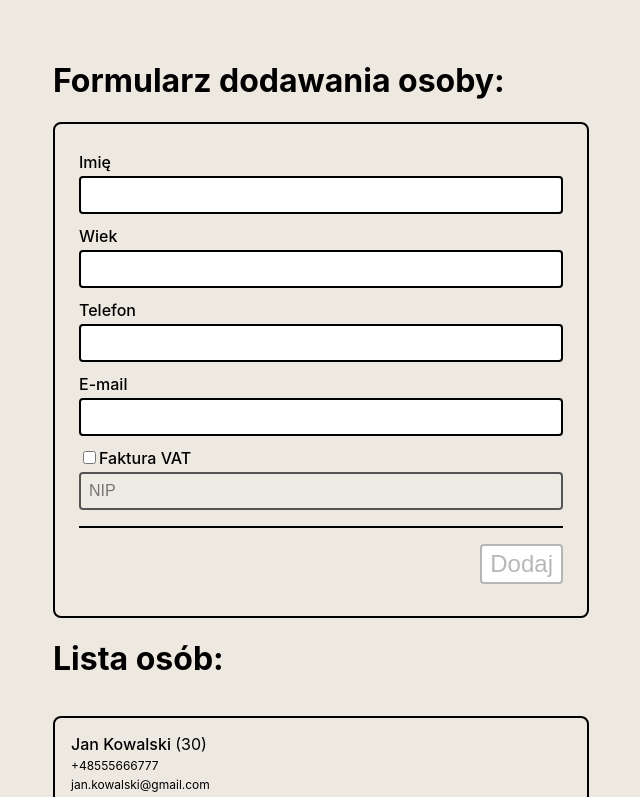
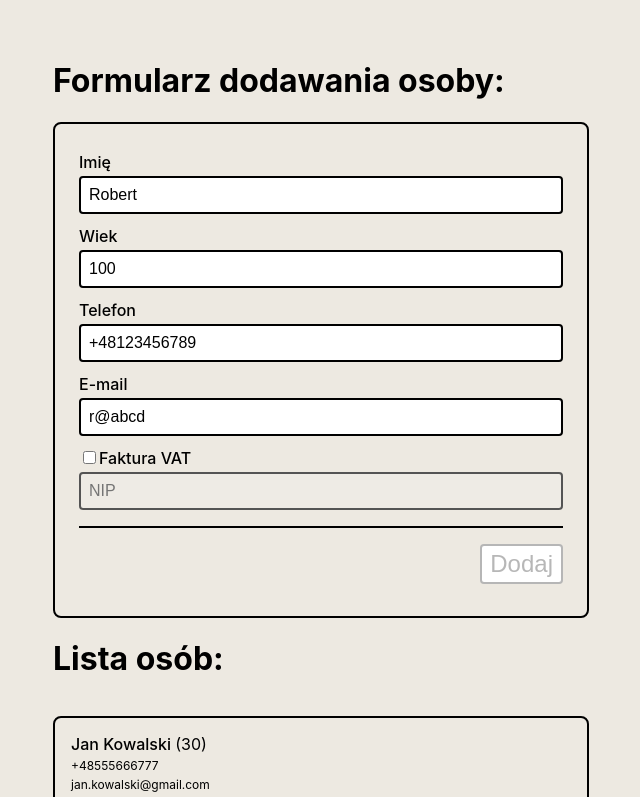
Before and after one commit to RobFyd/zr-react-hook-form, a React (Vite) app: page / in a window 1280 px wide. Shown: the top 797 px of the page, without its empty margins (319-959 px from the left). Built offline with nearby package versions, Linux system fonts and the light colour scheme.

Commit message:
refactor(Form): set default values for form fields to improve initial state

```diff
--- a/src/components/Form.jsx
+++ b/src/components/Form.jsx
@@ -9,7 +9,18 @@ export function Form({ onAddPerson }) {
     formState: { errors, isDirty, isSubmitSuccessful },
     watch,
     reset,
-  } = useForm();
+  } = useForm({
+    defaultValues: {
+      name: "Robert",
+      age: "100",
+      contact: {
+        tel: "+48123456789",
+        email: "r@abcd",
+      },
+      isInvoiceRequired: false,
+      nip: "",
+    },
+  });
 
   const isInvoiceRequired = watch("isInvoiceRequired");
 
```
